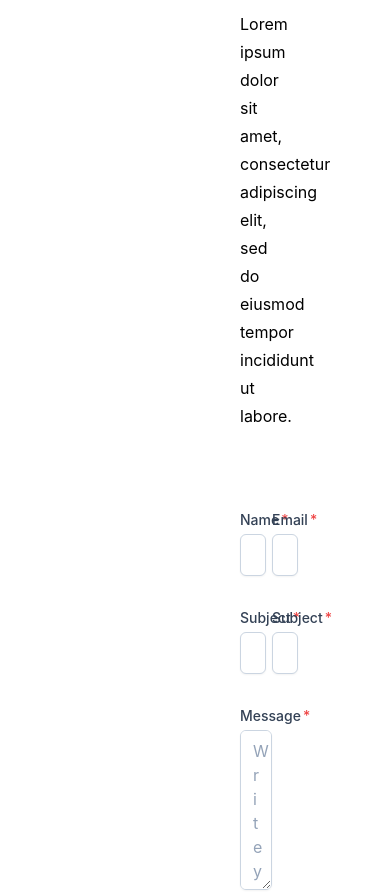
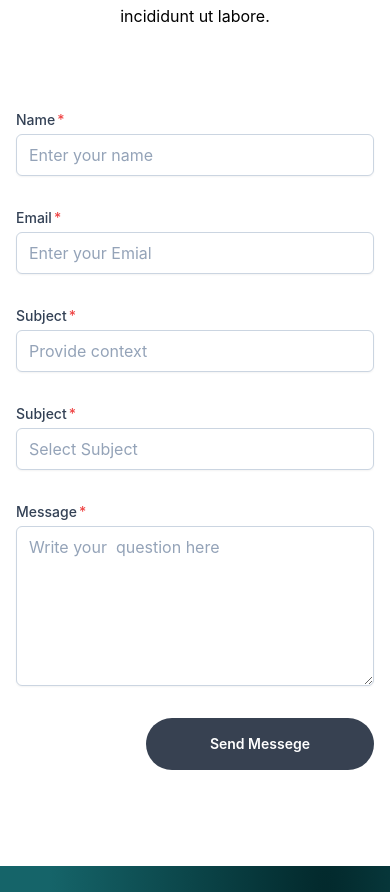
Before and after one commit to masudrana2779/keptocash, a Next.js app: page / in a window 390 px wide. Shown: the part 8659-9551 px from the top of the page. Built offline with nearby package versions, Linux system fonts and the light colour scheme.

Commit message:
try to done some responsive contact

```diff
--- a/components/Contact/index.tsx
+++ b/components/Contact/index.tsx
@@ -3,7 +3,7 @@ const ContactComponent = () => {
     <>
       <div id="ContactUs">
         <div className="py-24">
-          <div className="container mx-auto px-60">
+          <div className="container mx-auto sm:px-60 px-4">
             <div className="text-5xl font-bold leading-[64px] mb-3 text-center">
               Contact Us
             </div>
@@ -12,7 +12,7 @@ const ContactComponent = () => {
               eiusmod tempor incididunt ut labore.
             </div>
             <form>
-              <div className="grid grid-cols-2 gap-8">
+              <div className="grid grid-cols-1 sm:grid-cols-2 gap-8">
                 <div className="w-full">
                   <label className="block">
                     <span className="after:content-['*'] after:ml-0.5 after:text-red-500 block text-sm font-medium text-slate-700">
@@ -65,7 +65,7 @@ const ContactComponent = () => {
                     />
                   </label>
                 </div>
-                <div className="w-full col-span-2">
+                <div className="w-full sm:col-span-2 col-span-1">
                   <label className="block">
                     <span className="after:content-['*'] after:ml-0.5 after:text-red-500 block text-sm font-medium text-slate-700">
                       Message
@@ -77,7 +77,7 @@ const ContactComponent = () => {
                     ></textarea>
                   </label>
                 </div>
-                <div className="col-span-2 text-right">
+                <div className="sm:col-span-2 col-span-1 text-right">
                   <button
                     type="submit"
                     className="bg-gray-700 hover:bg-gray-800 px-16 py-4 text-sm leading-5 rounded-full font-semibold text-white"
```
